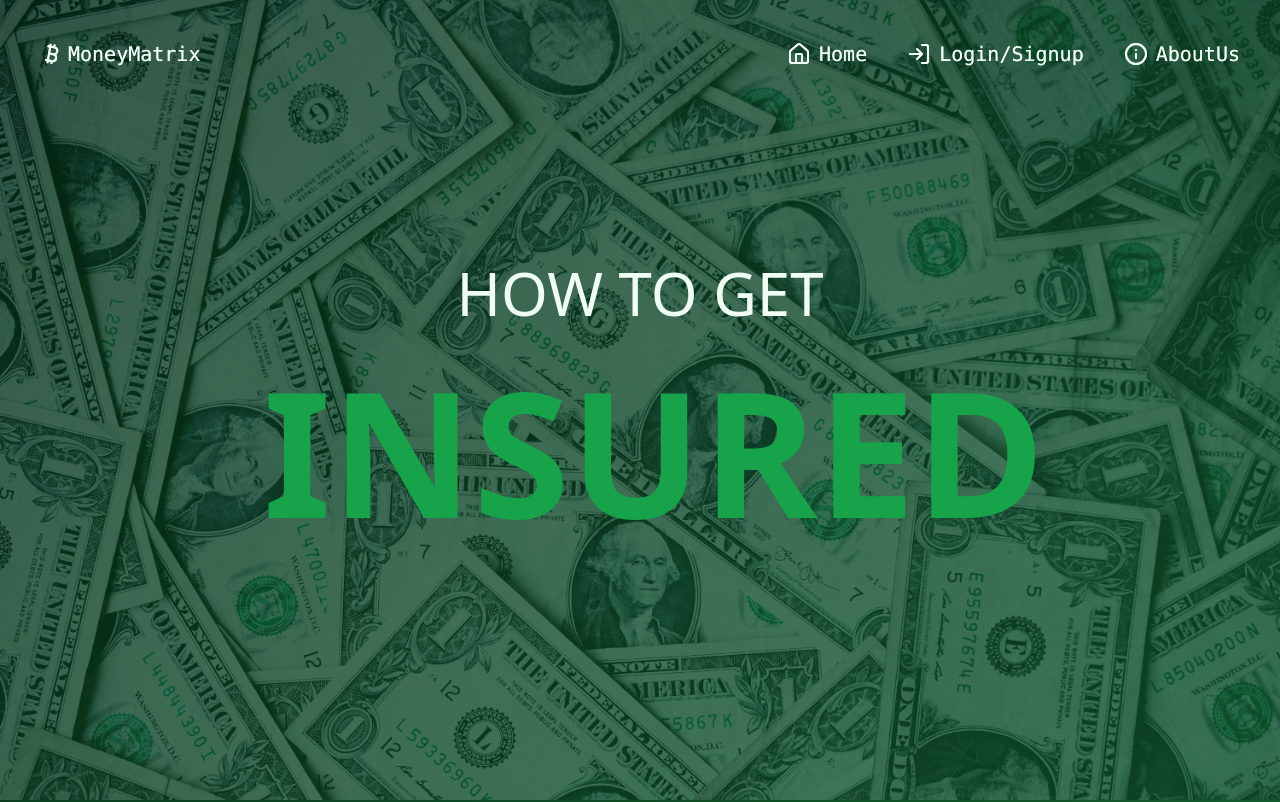
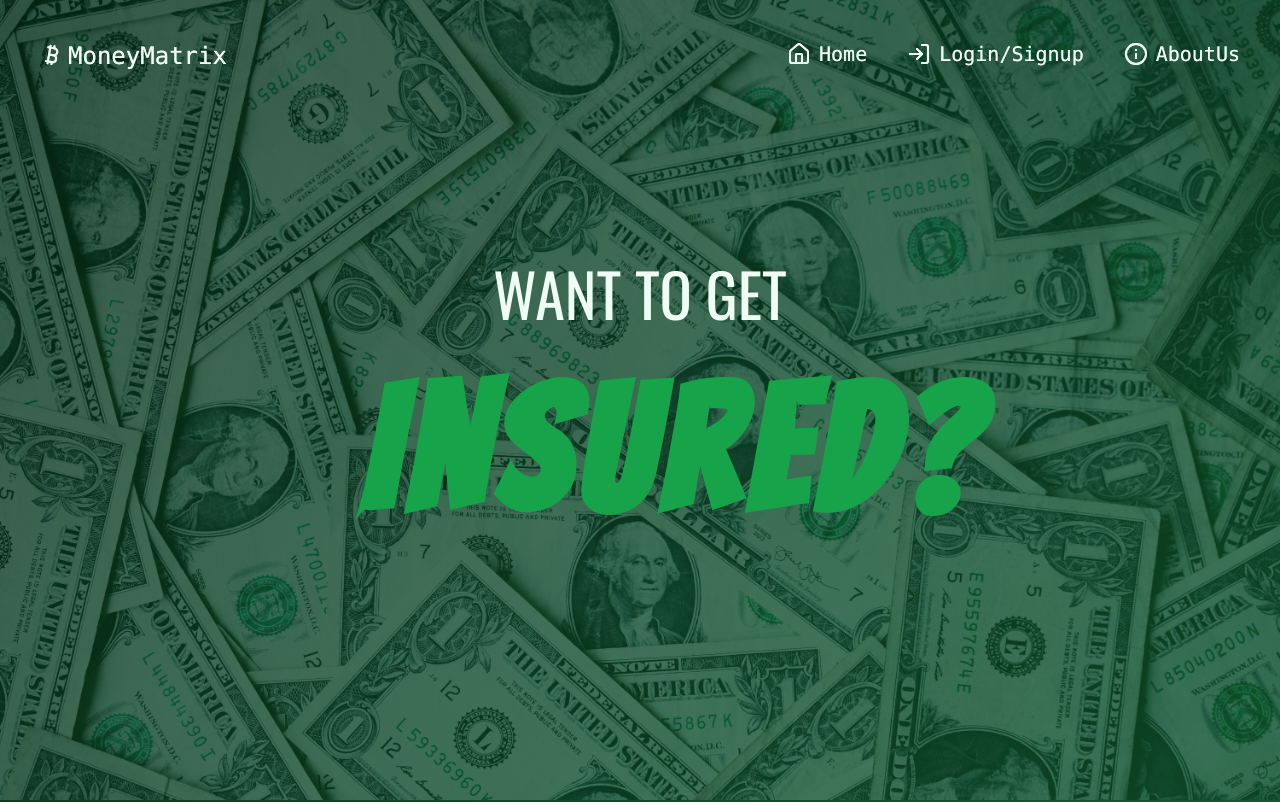
Before and after one commit to Van5sh/money-matrix, a Next.js app: page / in a window 1280 px wide. Shown: the top 802 px of the page. Built offline with nearby package versions, Linux system fonts and the light colour scheme.

Commit message:
new commit

```diff
--- a/src/app/components/navbar.tsx
+++ b/src/app/components/navbar.tsx
@@ -1,44 +1,69 @@
-"use client"
-import { useState,useEffect } from 'react';
-import {Bitcoin, House, LogIn, Info} from 'lucide-react';
-import Link from "next/link";
+"use client";
+import { useState, useEffect } from "react";
+import { Bitcoin, House, LogIn, Info } from "lucide-react";
 
-export default function nav() {
+export default function Nav() {
+  const [scrolling, setScrolling] = useState(false);
+
+  // Function to track scroll position
+  useEffect(() => {
+    const handleScroll = () => {
+      if (window.scrollY > 50) {
+        setScrolling(true);
+      } else {
+        setScrolling(false);
+      }
+    };
+
+    // Add scroll event listener
+    window.addEventListener("scroll", handleScroll);
+
+    return () => {
+      // Remove event listener on cleanup
+      window.removeEventListener("scroll", handleScroll);
+    };
+  }, []);
+
   return (
     <>
-            <div className="fixed top-0 left-0 w-screen">
       <div
-                    className=" flex gap-4 justify-between font-mono text-green-50 font-medium m-6 p-4 text-xl  pb-4  ">
-
-                    <div className="">
+        className={`fixed top-0 left-0 w-screen transition-colors duration-300 ${
+          scrolling ? "bg-green-700 shadow-lg bg-opacity-45 rounded-lg" : "bg-transparent"
+        }`}
+      >
+        <div className="flex gap-4 justify-between font-mono text-green-50 font-medium m-6 p-4 text-xl pb-4 ">
+          <div>
             <button>
-                            <div><Bitcoin className='inline mr-1 mb-1'/>MoneyMatrix</div>
+              <div className="text-2xl">
+                <Bitcoin className="inline mr-1 mb-1 opacity-100" />
+                MoneyMatrix
+              </div>
             </button>
           </div>
-                    <div className="">
+          <div>
             <ul className="flex gap-10">
               <li className="relative pb-2 before:absolute before:bottom-0 before:left-0 before:h-[2px] before:w-0 before:bg-white before:transition-all before:duration-500 hover:before:w-full">
-                                <Link href="#" >
-                                    <House className='inline mr-2 mb-1'/>Home
-                                </Link>
+                <button>
+                  <House className="inline mr-2 mb-1" />
+                  Home
+                </button>
               </li>
               <li className="relative pb-2 before:absolute before:bottom-0 before:left-0 before:h-[2px] before:w-0 before:bg-white before:transition-all before:duration-500 hover:before:w-full">
-                                <Link href="../login">
-                                    <LogIn className='inline mr-2 mb-1'/>
+                <button>
+                  <LogIn className="inline mr-2 mb-1" />
                   Login/Signup
-                                </Link>
+                </button>
               </li>
               <li className="relative pb-2 before:absolute before:bottom-0 before:left-0 before:h-[2px] before:w-0 before:bg-white before:transition-all before:duration-500 hover:before:w-full">
-                                <Link href="#">
-                                    <Info className='inline mr-2 mb-1'/>AboutUs
-                                </Link>
+                <button>
+                  <Info className="inline mr-2 mb-1" />
+                  AboutUs
+                </button>
               </li>
             </ul>
           </div>
         </div>
       </div>
-
     </>
   );
-
 }
--- a/src/app/firebase/config.ts
+++ b/src/app/firebase/config.ts
@@ -2,7 +2,12 @@ import { initializeApp,getApp,getApps } from "firebase/app";
 import { getAuth } from "firebase/auth";
 
 const firebaseConfig = {
-
+    apiKey: "AIzaSyCeD_3VkF4aQ2fUfRlx7yrnSkex6yd22Es",
+    authDomain:"moneymatrix-e10d0.firebaseapp.com",
+    projectId:"moneymatrix-e10d0",
+    storageBucket:"moneymatrix-e10d0.firebasestorage.app",
+    messagingSenderId:"214583048917",
+    appId:"1:214583048917:web:537e67471b860e4044405c",
 };
 const app =!getApps().length ? initializeApp(firebaseConfig) : getApp();
 
--- a/src/app/globals.css
+++ b/src/app/globals.css
@@ -33,6 +33,13 @@ body {
     --chart-4: 43 74% 66%;
     --chart-5: 27 87% 67%;
     --radius: 0.5rem;
+    --font-geist-sans: "Geist", sans-serif;
+    --font-geist-mono: "Geist Mono", monospace;
+    --font-anton: "Anton", sans-serif;
+    --font-bebas-neue: "Bebas Neue", sans-serif;
+    --font-oswald: "Oswald", sans-serif;
+    --font-bangers: "Bangers", cursive;
+  }
   }
   .dark {
     --background: 0 0% 3.9%;
@@ -60,7 +67,7 @@ body {
     --chart-4: 280 65% 60%;
     --chart-5: 340 75% 55%;
   }
-}
+
 ::-webkit-scrollbar {
   width: 12px;
 }
--- a/src/app/landingpage/page.tsx
+++ b/src/app/landingpage/page.tsx
@@ -2,7 +2,7 @@
 import Navbar from "@/app/components/navbar";
 import Image from "next/image";
 import SignInButton from "@/app/components/buttons/singin";
-import {SignOut} from "@/app/firebase/auth";
+// import {SignOut} from "@/app/firebase/auth";
 import SignOutButton from "@/app/components/buttons/signout";
 
 import Footer from "@/app/components/footer";
@@ -17,8 +17,8 @@ export default function Page() {
                     <img src="/images/dollars.jpg" alt="Dollars" className="w-full  h-full object-cover opacity-25 "/>
 
                 <div className="absolute inset-0 text-6xl font-sans text-green-50  flex flex-col justify-center items-center gap-10 ">
-                <div className="block z-10">HOW TO GET</div>
-                <div className="text-[175px] font-semibold text-green-600 ml-7 z-50">INSURED</div>
+                <div className="block z-10 font-oswald">WANT TO GET</div>
+                <div className="text-[175px] font-bold text-green-600 ml-16 z-50 tracking-wider font-bangers">INSURED?</div>
                 </div>
 
 <Navbar />
--- a/src/app/layout.tsx
+++ b/src/app/layout.tsx
@@ -1,6 +1,7 @@
 import type { Metadata } from "next";
-import { Geist, Geist_Mono } from "next/font/google";
+import { Inter, Roboto, Poppins, Montserrat, Lato, Nunito,Geist, Geist_Mono, Anton, Bebas_Neue, Oswald, Bangers } from "next/font/google";
 import "./globals.css";
+
 
 const geistSans = Geist({
     variable: "--font-geist-sans",
@@ -11,6 +12,31 @@ const geistMono = Geist_Mono({
     variable: "--font-geist-mono",
     subsets: ["latin"],
 });
+
+const anton = Anton({
+  variable: "--font-anton",
+  weight: "400", // Anton only has 400 weight
+  subsets: ["latin"],
+});
+
+const bebasNeue = Bebas_Neue({
+  variable: "--font-bebas-neue",
+  weight: "400", // Bebas Neue only has 400
+  subsets: ["latin"],
+});
+
+const oswald = Oswald({
+  variable: "--font-oswald",
+  weight: ["400", "700"], // Oswald supports multiple weights
+  subsets: ["latin"],
+});
+
+const bangers = Bangers({
+  variable: "--font-bangers",
+  weight: "400", // Bangers only has 400
+  subsets: ["latin"],
+});
+
 
 export const metadata: Metadata = {
     title: "Create Next App",
@@ -25,7 +51,16 @@ export default function RootLayout({
     return (
         <html lang="en">
             <body
-        className={`${geistSans.variable} ${geistMono.variable} antialiased min-h-screen bg-gradient-to-br from-green-950 to-green-800`}
+                className={`
+                    ${geistSans.variable}
+                    ${geistMono.variable}
+                    ${anton.variable}
+                    ${bebasNeue.variable}
+                    ${oswald.variable}
+                    ${bangers.variable}
+                    antialiased min-h-screen
+                    bg-gradient-to-br from-green-950 to-green-800
+                `}
             >
                 {children}
             </body>
--- a/tailwind.config.ts
+++ b/tailwind.config.ts
@@ -9,6 +9,13 @@ export default {
   ],
   theme: {
   	extend: {
+		fontFamily: {
+			anton: ["var(--font-anton)", "sans-serif"],
+			bebas: ["var(--font-bebas-neue)", "sans-serif"],
+			oswald: ["var(--font-oswald)", "sans-serif"],
+			bangers: ["var(--font-bangers)", "cursive"],
+
+		  },
   		colors: {
   			background: 'hsl(var(--background))',
   			foreground: 'hsl(var(--foreground))',
```
Lines whose indentation alone changed are shown as unchanged.
